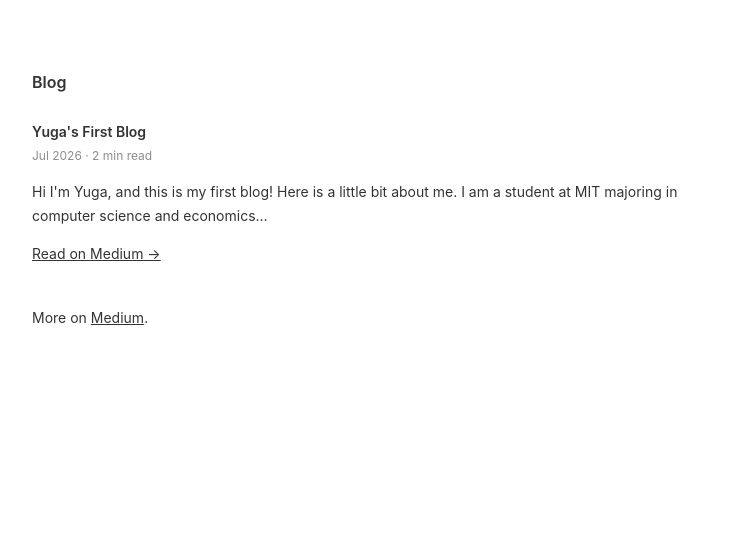
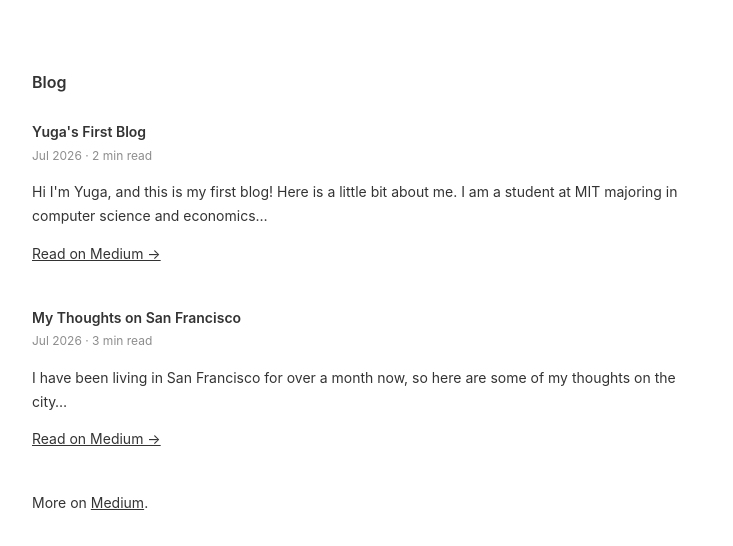
Before and after one commit to yugapatel26/yuga, a plain HTML site: page blog.html in a window 1280 px wide. Shown: the part 68-614 px from the top of the page, without its empty margins (272-1005 px from the left). Drawn offline with Linux system fonts and the light colour scheme.

Commit message:
Add blog post: My Thoughts on San Francisco
Co-Authored-By: Claude Fable 5 <noreply@anthropic.com>

```diff
--- a/blog.html
+++ b/blog.html
@@ -28,6 +28,14 @@
   <p><a href="https://medium.com/@yugapatel26/yugas-first-blog-b14fb05785d0">Read on Medium &rarr;</a></p>
 </article>
 
+<article class="post">
+  <h2><a href="https://medium.com/@yugapatel26/my-thoughts-on-san-francisco-14100acbd070">My Thoughts on San Francisco</a></h2>
+  <p class="meta">Jul 2026 · 3 min read</p>
+  <p>I have been living in San Francisco for over a month now, so here are
+  some of my thoughts on the city&hellip;</p>
+  <p><a href="https://medium.com/@yugapatel26/my-thoughts-on-san-francisco-14100acbd070">Read on Medium &rarr;</a></p>
+</article>
+
 <p>More on <a href="https://medium.com/@yugapatel26">Medium</a>.</p>
 
 </main>
```
